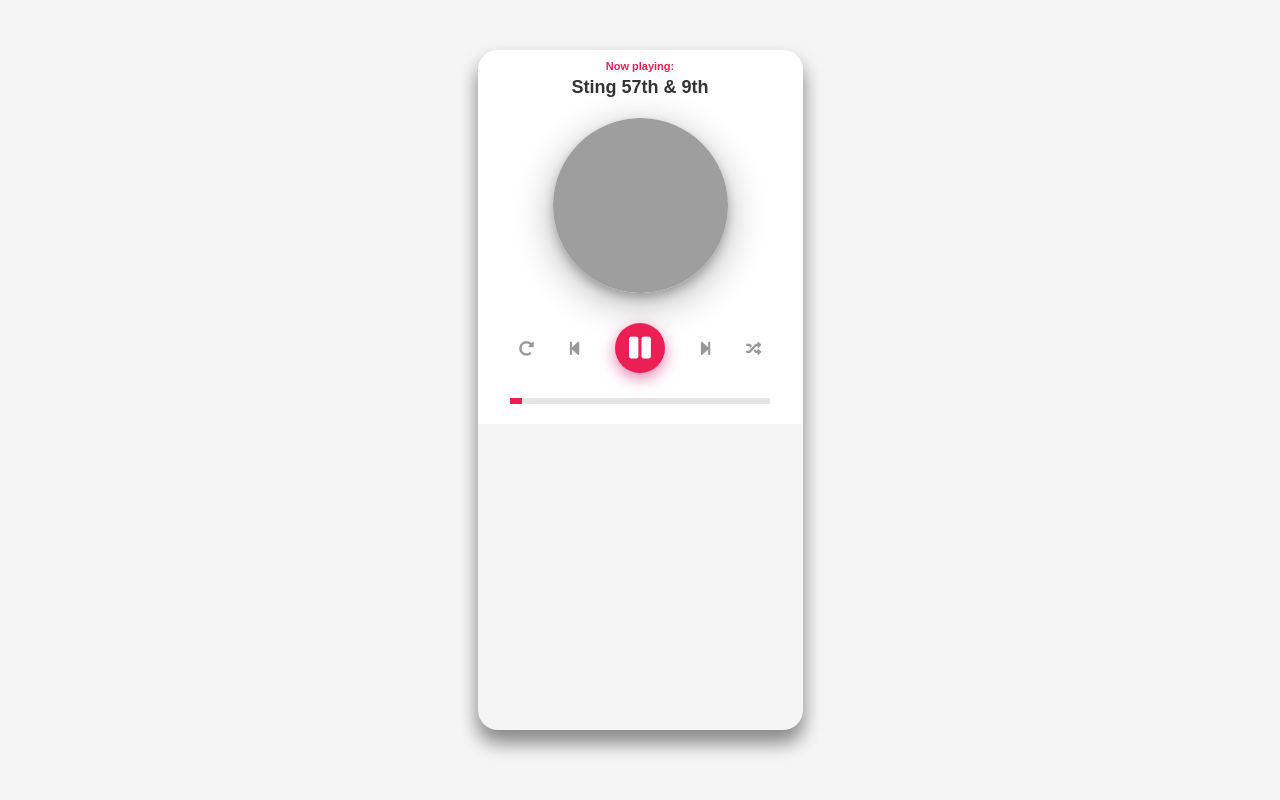
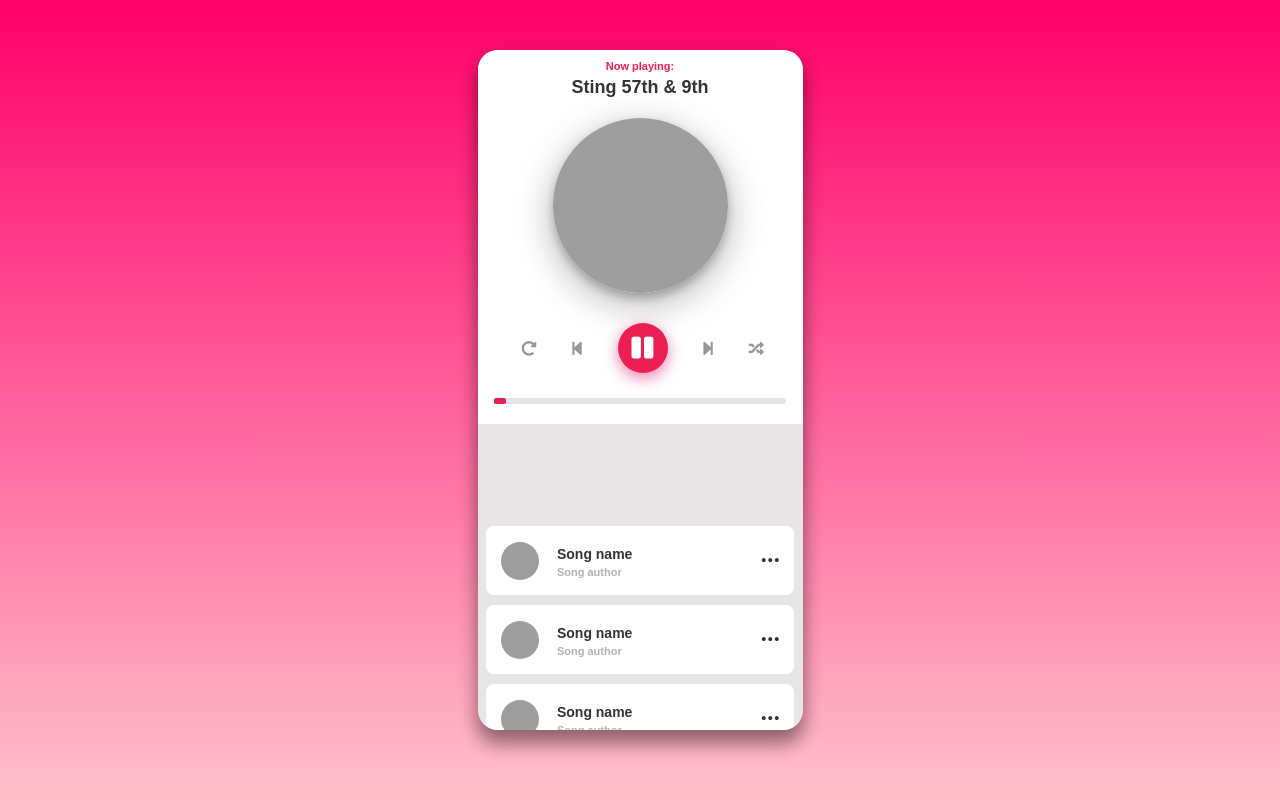
Before and after one commit to EddieLuong/MusicApp, a plain HTML site: page index.html in a window 1280 px wide. Drawn offline with Linux system fonts and the light colour scheme; grey boxes are pictures that could not be loaded.

Commit message:
update background and more

```diff
--- a/index.html
+++ b/index.html
@@ -53,7 +53,7 @@
                 </div>
                 <div class="song-infor">
                     <h4>Song name</h4>
-                    <p>song author</p>
+                    <p>Song author</p>
                 </div>
                 <div class="icon-more">
                     <i class="ti-more-alt"></i>
@@ -64,7 +64,7 @@
                  </div>
                  <div class="song-infor">
                      <h4>Song name</h4>
-                     <p>song author</p>
+                     <p>Song author</p>
                  </div>
                  <div class="icon-more">
                      <i class="ti-more-alt"></i>
@@ -75,7 +75,7 @@
                  </div>
                  <div class="song-infor">
                      <h4>Song name</h4>
-                     <p>song author</p>
+                     <p>Song author</p>
                  </div>
                  <div class="icon-more">
                      <i class="ti-more-alt"></i>
@@ -86,7 +86,7 @@
                  </div>
                  <div class="song-infor">
                      <h4>Song name</h4>
-                     <p>song author</p>
+                     <p>Song author</p>
                  </div>
                  <div class="icon-more">
                      <i class="ti-more-alt"></i>
@@ -97,7 +97,7 @@
                  </div>
                  <div class="song-infor">
                      <h4>Song name</h4>
-                     <p>song author</p>
+                     <p>Song author</p>
                  </div>
                  <div class="icon-more">
                      <i class="ti-more-alt"></i>
@@ -108,7 +108,7 @@
                  </div>
                  <div class="song-infor">
                      <h4>Song name</h4>
-                     <p>song author</p>
+                     <p>Song author</p>
                  </div>
                  <div class="icon-more">
                      <i class="ti-more-alt"></i>
@@ -119,7 +119,7 @@
                  </div>
                  <div class="song-infor">
                      <h4>Song name</h4>
-                     <p>song author</p>
+                     <p>Song author</p>
                  </div>
                  <div class="icon-more">
                      <i class="ti-more-alt"></i>
@@ -130,7 +130,7 @@
                  </div>
                  <div class="song-infor">
                      <h4>Song name</h4>
-                     <p>song author</p>
+                     <p>Song author</p>
                  </div>
                  <div class="icon-more">
                      <i class="ti-more-alt"></i>
@@ -146,4 +146,5 @@
        </div>
    </div>
 </body>
+<script src="./main.js"></script>
 </html>
--- a/main.js
+++ b/main.js
@@ -0,0 +1,9 @@
+const $$ = document.querySelectorAll.bind(document);
+const $ = document.querySelector.bind(document);
+
+const songs = $$('.song');
+const dashboard = $('.dashboard');
+const playlist = $('.music_player')
+
+// console.log(songs[0].getBoundingClientRect().bottom)
+// console.log()
--- a/style.css
+++ b/style.css
@@ -11,17 +11,25 @@ html{
     color:var(--text-color);
 }
 body{
+    margin: 0;
     font-family: Arial, Helvetica, sans-serif;
     box-sizing: border-box;
     background-color: #f5f5f5;
+    background-image: linear-gradient(rgb(255, 0, 106),pink);
 }
 .music_player{
+    position: relative;
     border-radius: 20px;
     width: 325px;
     height: 85vh;
-    overflow:hidden;
-    margin: 50px auto;
+    z-index: 1;
+    overflow-y:scroll;
+    background-color: #e7e5e5 ;
+    margin: 50px auto ;
     box-shadow: rgba(0,0,0,0.3) 0 10px 19px, rgba(0,0,0,0.22) 0px 15px 18px;
+}
+.music_player::-webkit-scrollbar{
+    display: none;
 }
 .dashboard{
     display: flex;
@@ -30,8 +38,9 @@ body{
     border-top-right-radius: 20px;
     flex-direction: column;
     align-items: center;
-    background-color: #fff;
+    background-color:#fff;
     position: fixed;
+    z-index: 5;
 }
 header {
     text-align: center;
@@ -58,7 +67,7 @@ h3{
     display: flex;
     justify-content: space-around;
     width: 85%;
-    margin: 30px 0 25px 0;
+    margin: 30px 0 25px 5px;
     color: rgb(0,0,0);
     font-size: 1.5rem;
     align-items: center;
@@ -94,10 +103,11 @@ i.fa-play.icon-play{
     -webkit-appearance: none;
     appearance: none;
     height: 6px;
-    width: 80%;
+    width: 90%;
     background-color: rgba(0,0,0,0.1);
     margin-bottom:20px;
     transition: all 0.2s ease;
+    border-radius: 3px;
 }
 .progress::-webkit-slider-thumb{
     -webkit-appearance: none;
@@ -105,12 +115,57 @@ i.fa-play.icon-play{
     height: 6px;
     width:12px;
     background-color: #ec1f55;
+    border-radius: 2px;
 }
 .progress::-webkit-slider-thumb:hover{
     height: 7px;
 }
 .playlist{
-    display:none;
+    scroll-behavior: smooth;
+    top:70%;
+    left: 16px;
+    width: 90%;
+    display: flex;
+    flex-direction: column;
+    align-items: center;
+    justify-content: center;
+    position: absolute;
+    z-index: 2;
+}
+.active{
+    display: none !important;
+}
+.thumb{
+    width: 38px;
+    height: 38px;
+    background-size: cover;
+    background-position: center ;
+    border-radius:50%;
+}
+.song{
+    margin-bottom: 10px;
+    border-radius: 8px;
+    display: flex;
+    width: 95%;
+    align-items: center;
+    justify-content: space-between;
+    background-color: #fff;
+    padding: 9px 15px;
+    cursor: pointer;
+}
+.song-infor{
+    margin: 15px 40% 5px 0;
+    line-height: 8px;
+}
+.song-infor h4{
+    font-size: 1.4rem;
+}
+.song-infor p{
+    color: rgba(0,0,0,0.3);
+}
+.ti-more-alt{
+    font-size: 1.7rem;
+    cursor: pointer;
 }
 .nav{
     display:none;
```
